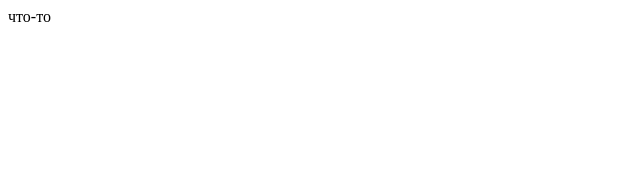
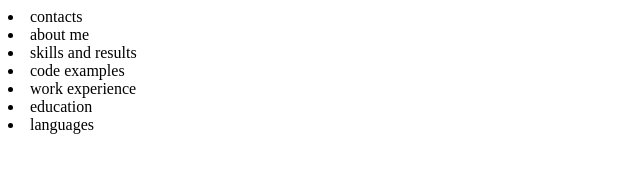
Before and after one commit to sawa320/rsschool-cv0, a plain HTML site: page index.html in a window 1280 px wide. Shown: the whole page, without its empty margins (0-640 px from the left). Drawn offline with Linux system fonts and the light colour scheme.

Commit message:
refactor: change language

```diff
--- a/index.html
+++ b/index.html
@@ -1 +1,29 @@
-что-то
+<!DOCTYPE html>
+<html lang="en">
+<head>
+    <link rel="preconnect" href="https://fonts.googleapis.com">
+    <link rel="preconnect" href="https://fonts.gstatic.com" crossorigin>
+    <link href="https://fonts.googleapis.com/css2?family=Poppins:ital,wght@1,200&display=swap" rel="stylesheet">
+    <link rel="icon" href="assets/icon/rs_school_js.ico"
+    <meta charset="UTF-8">
+    <meta http-equiv="X-UA-Compatible" content="IE=edge">
+    <meta name="viewport" content="width=device-width, initial-scale=1.0">
+    <title>cv.md</title>
+</head>
+<body>
+    <header>
+        <div class="flex-container">
+        <nav class="nav"
+            <ul class="nav-list">
+                <li class="contacts">contacts</li>
+                <li class="about me">about me</li>
+                <li class="skills">skills and results</li>
+                <li class="code">code examples</li>
+                <li class="work">work experience</li>
+                <li class="education">education</li>
+                <li class="languages">languages</li>
+            </ul>
+        </nav>
+    </header>
+</body>
+</html>
--- a/style.css
+++ b/style.css
@@ -1 +1,7 @@
-где-то
+h1 {
+    font-family: 'Poppins', sans-serif;
+}
+
+*{
+    box-sizing: border-box;
+}
```
Also changed, not shown: assets/icon/rs_school_js.ico (added), 2 other files.
